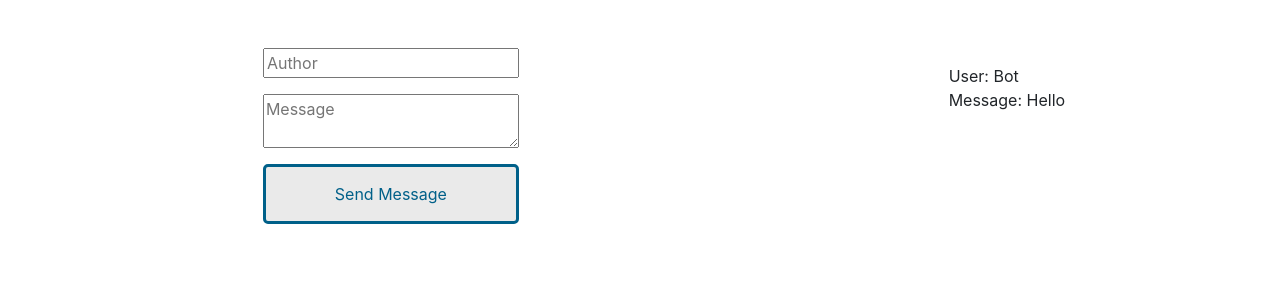
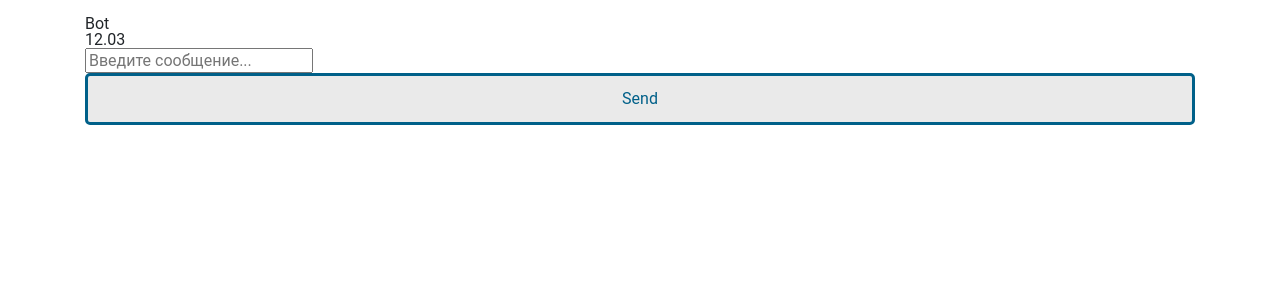
Before and after one commit to bogdanq/gb-react-4, a React (Create React App) app: page / in a window 1280 px wide. Shown: the top 300 px of the page. Built offline with nearby package versions, Linux system fonts and the light colour scheme.

Commit message:
правильное дз2

```diff
--- a/src/components/App.js
+++ /dev/null
@@ -1,64 +0,0 @@
-import React, {
-    useState,
-    useEffect,
-  } from "react";
-
-import "../styles/App.css";
-
-export default function App() {
-    const [messageList, setMessageList] = useState([
-        {
-            author: "Bot",
-            message: "Hello"
-        }
-        ]);
-
-    const [inputValueAuthor, setInputValueAuthor] = useState("");
-    const [textareaValueMessage, setTextareaValueMessage] = useState("");
-
-
-    function sendMessage() {
-        setMessageList([...messageList,
-            {author: inputValueAuthor, message: textareaValueMessage},
-            {author: "bot", message: "Hello, " + inputValueAuthor}])
-    }
-
-    useEffect(() => {
-
-        setInputValueAuthor("")
-        setTextareaValueMessage("")
-
-    }, [messageList])
-
-    return (
-        <div className="d-flex ml-5 mt-5 justify-content-around">
-            <div className="d-flex flex-column mx-5">
-                <input
-                    placeholder="Author"
-                    value={inputValueAuthor}
-                    onChange={(e) => setInputValueAuthor(e.target.value)}
-                ></input>
-                <textarea className="my-3"
-                    placeholder="Message"
-                    value={textareaValueMessage}
-                    onChange={(e) => setTextareaValueMessage(e.target.value)}
-                ></textarea>
-
-                <button className="sendMessageBtn w-100" onClick={sendMessage}>
-                    Send Message
-                </button>
-            </div>
-
-            <div className="d-flex flex-column align-items-center mx-5">
-                {
-                    messageList.map((message) =>
-                        <div className="d-flex flex-column mt-3 text-left">
-                            <div>User: {message.author}</div>
-                            <div>Message: {message.message}</div>
-                        </div>
-                    )
-                }
-            </div>
-        </div>
-    );
-}
--- /dev/null
+++ b/src/components/MessageList/Message.js
@@ -0,0 +1,19 @@
+import { memo } from "react";
+
+export const Message = memo(({ message }) => {
+  const { author, textAreaValue } = message;
+
+    return (
+        <div className="d-flex flex-column mt-3 text-left">
+          <h3>{textAreaValue}</h3>
+          <p>{author}</p>
+          <p>12.03</p>
+        </div>
+
+                // <div
+        //   className={classNames(styles.message, {
+        //     [styles.currentMessage]: author === "User",
+        //   })}
+        // >
+      );
+    });
--- /dev/null
+++ b/src/components/MessageList/MessageList.js
@@ -0,0 +1,86 @@
+import { useState, useEffect } from "react";
+import { Message } from "./Message";
+import "./styles/MessageList.css"
+
+export const MessageList = () => {
+
+    const [messages, setMessages] = useState([
+        { author: "Bot", message: "Hello!" }
+    ]);
+    const [textAreaValue, setTextAreaMessage] = useState("");
+
+    const handleSendMessage = () => {
+        if(textAreaValue) {
+            setMessages((messages) => [...messages, { textAreaValue, author: "User" }]);
+            setTextAreaMessage("")
+        }
+    }
+
+    useEffect(() => {
+        const lastMessage = messages[messages.length - 1];
+        let timerId = null;
+
+        if (lastMessage?.author === "User") {
+
+            timerId = setTimeout(() => {
+              setMessages((state) => [
+                ...state,
+                { textAreaValue: "Hello, " + lastMessage?.author, author: "Bot" },
+              ]);
+            }, 1500);
+
+          }
+
+          return () => {
+            clearInterval(timerId);
+          };
+
+    }, [messages])
+
+    return (
+        <>
+            <div>
+            {messages.map((message, id) => (
+          <Message key={message.textAreaValue} message={message} />
+        ))}
+            </div>
+
+            <input
+                value={textAreaValue}
+                onChange={(e) => setTextAreaMessage(e.target.value)}
+                placeholder="Введите сообщение..."
+            ></input>
+
+            <button className="sendMessageBtn w-100" onClick={handleSendMessage}>Send</button>
+        </>
+
+
+
+
+        // <div className="d-flex ml-5 mt-5 justify-content-around">
+        //     <div className="d-flex flex-column mx-5">
+        //         <textarea className="my-3"
+        //             placeholder="Message"
+        //             value={textareaValueMessage}
+        //             onChange={(e) => setTextareaValueMessage(e.target.value)}
+        //         ></textarea>
+
+        //         <button className="sendMessageBtn w-100" onClick={handleSendMessage}>
+        //             Send Message
+        //         </button>
+        //     </div>
+
+        //     <div className="d-flex flex-column align-items-center mx-5">
+        //         <Message />
+               // {
+                //    messageList.map((message) =>
+                 //       <div className="d-flex flex-column mt-3 text-left">
+                  //          <div>User: {message.author}</div>
+                  //          <div>Message: {message.message}</div>
+                  //      </div>
+                  //  )
+          //      }
+        //</div>
+        //</div>
+    );
+}
--- /dev/null
+++ b/src/components/index.js
@@ -0,0 +1 @@
+export * from "./MessageList/MessageList";
--- /dev/null
+++ b/src/global.css
@@ -0,0 +1,168 @@
+html,
+body,
+div,
+span,
+applet,
+object,
+iframe,
+h1,
+h2,
+h3,
+h4,
+h5,
+h6,
+p,
+blockquote,
+pre,
+a,
+abbr,
+acronym,
+address,
+big,
+cite,
+code,
+del,
+dfn,
+em,
+img,
+ins,
+kbd,
+q,
+s,
+samp,
+small,
+strike,
+strong,
+sub,
+sup,
+tt,
+var,
+b,
+u,
+i,
+center,
+dl,
+dt,
+dd,
+ol,
+ul,
+li,
+fieldset,
+form,
+label,
+legend,
+table,
+caption,
+tbody,
+tfoot,
+thead,
+tr,
+th,
+td,
+article,
+aside,
+canvas,
+details,
+embed,
+figure,
+figcaption,
+footer,
+header,
+hgroup,
+menu,
+nav,
+output,
+ruby,
+section,
+summary,
+time,
+mark,
+audio,
+video {
+  margin: 0;
+  padding: 0;
+  border: 0;
+  font-size: 100%;
+  font: inherit;
+  vertical-align: baseline;
+  font-family: "Roboto", "Helvetica", "Arial", sans-serif;
+}
+/* HTML5 display-role reset for older browsers */
+article,
+aside,
+details,
+figcaption,
+figure,
+footer,
+header,
+hgroup,
+menu,
+nav,
+section {
+  display: block;
+}
+body {
+  line-height: 1;
+}
+ol,
+ul {
+  list-style: none;
+}
+blockquote,
+q {
+  quotes: none;
+}
+blockquote:before,
+blockquote:after,
+q:before,
+q:after {
+  content: "";
+  content: none;
+}
+table {
+  border-collapse: collapse;
+  border-spacing: 0;
+}
+
+#root,
+body,
+html {
+  height: 100%;
+}
+
+::-webkit-scrollbar {
+  width: 4px;
+  background-color: #182533;
+}
+
+::-webkit-scrollbar-thumb {
+  background-color: #2b5278;
+}
+
+::-webkit-scrollbar-button:vertical:start:decrement {
+  background: linear-gradient(120deg, #02141a 40%, rgba(0, 0, 0, 0) 41%),
+    linear-gradient(240deg, #02141a 40%, rgba(0, 0, 0, 0) 41%),
+    linear-gradient(0deg, #02141a 30%, rgba(0, 0, 0, 0) 31%);
+  background-color: #2b5278;
+}
+
+::-webkit-scrollbar-button:vertical:end:increment {
+  background: linear-gradient(300deg, #02141a 40%, rgba(0, 0, 0, 0) 41%),
+    linear-gradient(60deg, #02141a 40%, rgba(0, 0, 0, 0) 41%),
+    linear-gradient(180deg, #02141a 30%, rgba(0, 0, 0, 0) 31%);
+  background-color: #2b5278;
+}
+
+::-webkit-scrollbar-button:horizontal:start:decrement {
+  background: linear-gradient(30deg, #02141a 40%, rgba(0, 0, 0, 0) 41%),
+    linear-gradient(150deg, #02141a 40%, rgba(0, 0, 0, 0) 41%),
+    linear-gradient(270deg, #02141a 30%, rgba(0, 0, 0, 0) 31%);
+  background-color: #2b5278;
+}
+
+::-webkit-scrollbar-button:horizontal:end:increment {
+  background: linear-gradient(210deg, #02141a 40%, rgba(0, 0, 0, 0) 41%),
+    linear-gradient(330deg, #02141a 40%, rgba(0, 0, 0, 0) 41%),
+    linear-gradient(90deg, #02141a 30%, rgba(0, 0, 0, 0) 31%);
+  background-color: #2b5278;
+}
--- a/src/index.js
+++ b/src/index.js
@@ -1,13 +1,12 @@
 import React from 'react';
 import ReactDOM from 'react-dom';
-import './index.css';
-import App from './components/App';
+import './global.css';
+import { MessageList } from "./components/MessageList/MessageList";
 
 ReactDOM.render(
   <>
-    <div className="App">
-      <App>
-      </App>
+    <div className="App container">
+      <MessageList />
     </div>
   </>,
 
```
Also changed, not shown: src/components/MessageList/styles/MessageList.css (line endings or trailing spaces).
